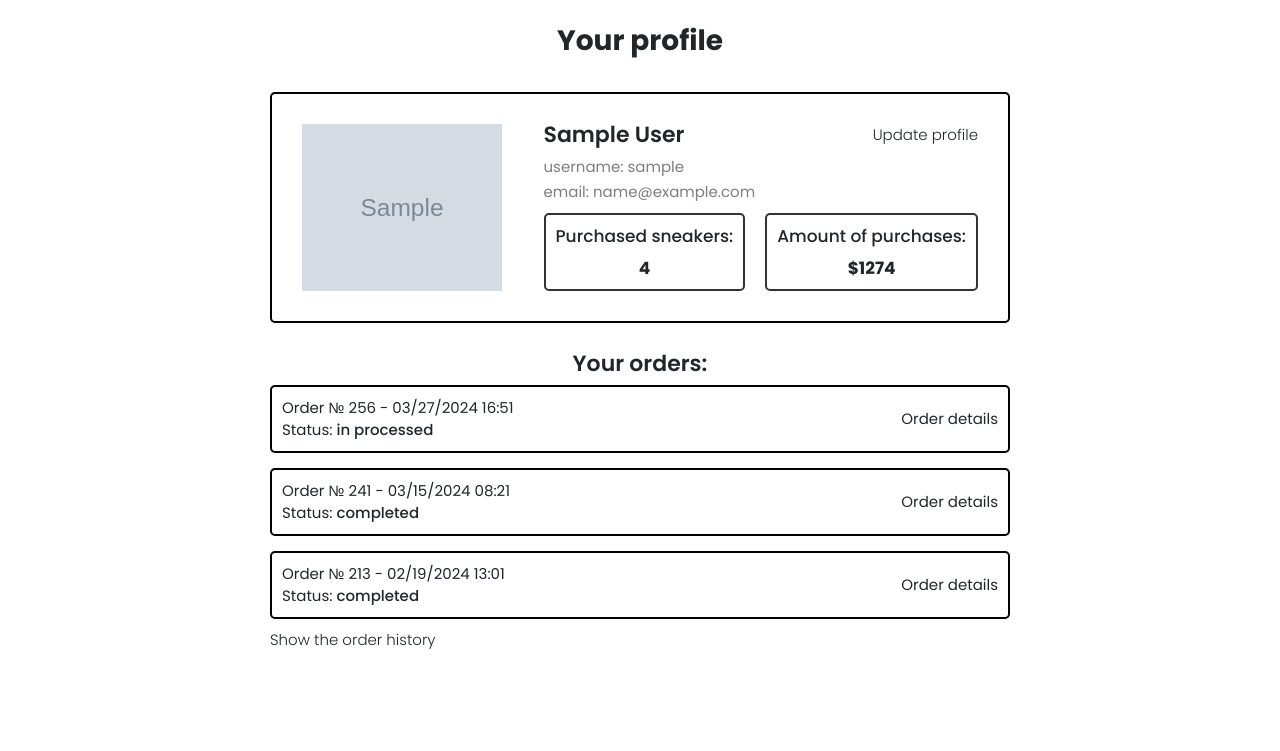
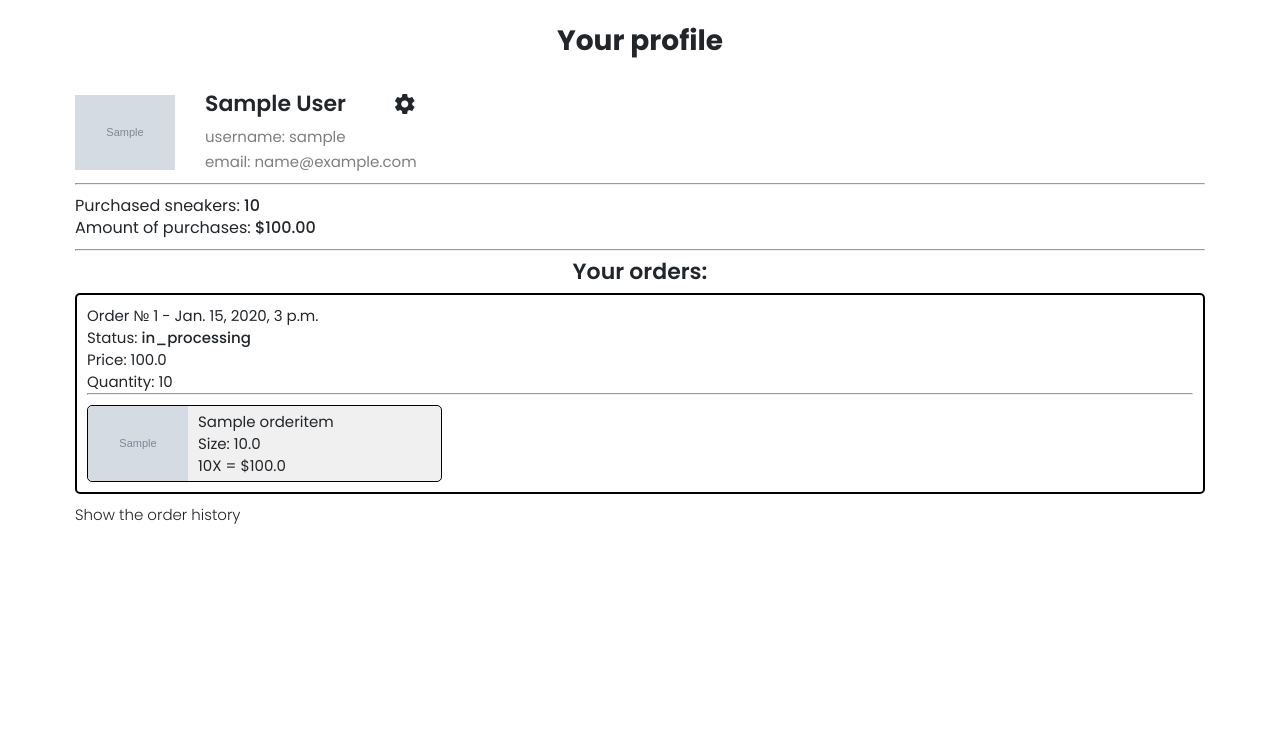
Before and after one commit to iamwebster/django-ecommerce, a Django app: page /user/profile/ in a window 1280 px wide. Shown: the part 82-833 px from the top of the page. After the commit the page ends 606 px from the top, so only its background shows below. Run offline with Django 4.2, Linux system fonts and the light colour scheme; a user stored in the database is signed in; tables that the repository leaves empty hold one stand-in row (values such as "Sample post"); grey boxes marked "Sample" are stand-in pictures; some libraries are stand-ins or nearby versions.

Commit message:
fix: edit orders display & methods in orders models

```diff
--- a/ecommerce/settings.py
+++ b/ecommerce/settings.py
@@ -155,3 +155,5 @@ MEDIA_ROOT = os.path.join(BASE_DIR, 'media')
 DEFAULT_AUTO_FIELD = 'django.db.models.BigAutoField'
 AUTH_USER_MODEL = 'users.User'
 LOGIN_URL = '/user/login/'
+
+USE_THOUSAND_SEPARATOR = True
--- a/orders/models.py
+++ b/orders/models.py
@@ -2,6 +2,19 @@ from django.db import models
 from django.contrib.auth import get_user_model
 
 from goods.models import ProductItem
+
+
+class OrderQuerySet(models.QuerySet):
+
+    def total_price(self):
+        if self:
+            return sum(order.order_price() for order in self)
+        return 0
+
+    def total_qty(self):
+        if self:
+            return sum(order.orderitem_quantity() for order in self)
+        return 0
 
 
 class Order(models.Model):
@@ -28,6 +41,15 @@ class Order(models.Model):
             ("refused", "Refused"),
         )
     )
+    objects = OrderQuerySet().as_manager()
+
+
+    def order_price(self):
+        return sum(item.product_price() for item in self.orderitem_set.all())
+
+    def orderitem_quantity(self):
+        return sum(item.quantity for item in self.orderitem_set.all())
+
 
     def __str__(self):
         return f"Order № {self.pk} | Customer {self.user.first_name} {self.user.last_name}"
@@ -46,8 +68,9 @@ class OrderItem(models.Model):
     quantity = models.PositiveIntegerField(default=0)
     created_at = models.DateTimeField(auto_now_add=True)
 
+    # objects = OrderItemQuerySet().as_manager()
 
-    def products_price(self):
+    def product_price(self):
         return round(self.product_item.product.sell_price() * self.quantity, 2)
 
     def __str__(self):
--- a/static/css/users_style.css
+++ b/static/css/users_style.css
@@ -86,23 +86,17 @@
 
 
 /* PROFILE */
-
-.container_profile {
-    max-width: 750px;
-    margin: 0 auto;
-}
-
 .profile__info__wrap {
-    border: 2px solid black;
-    padding: 30px;
-    border-radius: 5px;
     display: flex;
-    justify-content: space-between;
+    gap: 30px;
+    align-items: center;
+    padding-bottom: 10px;
 }
 
 .profile__img {
-    max-width: 200px;
-    max-height: 200px;
+    max-width: 100px;
+    max-height: 100px;
+    object-fit: cover;
 }
 
 .profile__name__update__wrap {
@@ -119,12 +113,10 @@
 
 .profile__update__link {
     display: block;
-    font-weight: 300;
 }
 
 .profile__update__link:hover,
-.profile__order__history:hover,
-.profile__order__detail__link:hover {
+.profile__order__history:hover {
     text-decoration: underline;
 }
 
@@ -135,31 +127,18 @@
 
 .profile__email {
     color: #7e7e7e;
-    padding-bottom: 10px;
 }
 
 .profile__analytics__wrap {
-    display: flex;
-    gap: 20px
+    padding: 10px 0;
 }
 
 .profile__analytics__item {
-    border: 2px solid #333;
-    border-radius: 5px;
-    padding: 10px;
+    font-size: 16px;
 }
 
-.profile__analytics__detail {
+.profile__analytics__value {
     font-weight: 500;
-    font-size: 17px;
-    text-align: center;
-}
-
-.profile__analytics__detail-total {
-    text-align: center;
-    padding-top: 10px;
-    font-size: 17px;
-    font-weight: 700;
 }
 
 .profile__orders__wrap {
@@ -169,16 +148,13 @@
 }
 
 .profile__order__item {
-    display: flex;
-    justify-content: space-between;
-    align-items: center;
     border: 2px solid black;
     padding: 10px;
     border-radius: 5px;
 }
 
 .profile__orders__title {
-    padding: 30px 0 10px;
+    padding: 10px 0;
     text-align: center;
 }
 
@@ -190,6 +166,28 @@
     display: inline-block;
     padding-top: 10px;
     font-weight: 300;
+}
+
+.order-item__wrap {
+    padding-top: 10px;
+    display: grid;
+    grid-template-columns: repeat(3, 1fr);
+    gap: 20px;
+}
+
+.order-item__item {
+    background-color: #f0f0f0;
+    border: 1px solid black;
+    border-radius: 5px;
+    display: flex;
+    gap: 10px;
+    align-items: center;
+}
+
+.order-item__image {
+    width: 100px;
+    border-radius: 5px 0 0 5px;
+    object-fit: cover;
 }
 
 
--- a/users/templates/users/profile.html
+++ b/users/templates/users/profile.html
@@ -10,7 +10,8 @@
 {% block content %}
 
 <section class="main_section">
-    <div class="container container_profile">
+    <div class="container">
+        <div class="profile">
             <h2 class="main__title">Your profile</h2>
             <div class="profile__info__wrap">
                 {% if user.image %}
@@ -21,49 +22,54 @@
                 <div class="profile__info">
                     <div class="profile__name__update__wrap">
                         <p class="profile__name">{{ user.first_name }} {{ user.last_name }}</p>
-                    <a href="{% url 'update_profile' %}" class="profile__update__link">Update profile</a>
+                        <a href="{% url 'update_profile' %}" class="material-icons profile__update__link">settings</a>
                     </div>
                     <p class="profile__username">username: {{ user.username }}</p>
                     <p class="profile__email">email: {{ user.email }}</p>
-                <div class="profile__analytics__wrap">
-                    <div class="profile__analytics__item">
-                        <p class="profile__analytics__detail">Purchased sneakers:</p>
-                        <p class="profile__analytics__detail-total">4</p>
-                    </div>
-                    <div class="profile__analytics__item">
-                        <p class="profile__analytics__detail">Amount of purchases:</p>
-                        <p class="profile__analytics__detail-total">$1274</p>
                 </div>
             </div>
+            <hr>
+            <div class="profile__analytics__wrap">
+                <p class="profile__analytics__item">Purchased sneakers: <span class="profile__analytics__value">{{ orders.total_qty }}</span></p>
+                <p class="profile__analytics__item">Amount of purchases: <span class="profile__analytics__value">${{ orders.total_price|floatformat:2 }}</span></p>
+            </div>
+            <hr>
+            <h2 class="profile__orders__title">Your orders:</h2>
+            <div class="profile__orders__wrap">
+
+                {% for order in orders %}
+                <div class="profile__order__item">
+                    <div class="profile__order__info__wrap">
+
+                        <p class="profile__order__info">Order № {{ order.id }} - {{ order.created_at }}</p>
+                        <p>Status: <span class="profile__order__status">{{ order.status }}</span></p>
+                        <p class="profile__order__info">Price: {{ order.order_price }}</p>
+                        <p class="profile__order__info">Quantity: {{ order.orderitem_quantity }}</p>
+
+                    </div>
+                    <hr>
+                    <div class="order-item__wrap">
+                        {% for item in order.orderitem_set.all %}
+                        <div class="order-item__item">
+                            {% comment %} <a href="{{ item.product_item.product.get_absolute_url }}"> {% endcomment %}
+                                <img class="order-item__image" src="{{ item.product_item.product.image.url }}" alt="">
+                            {% comment %} </a> {% endcomment %}
+                            <div class="">
+                                <a href="{{ item.product_item.product.get_absolute_url }}" class="order-item__info">{{ item.name }}</a>
+                                <p class="order-item__info">Size: {{ item.product_item.size }}</p>
+                                <p class="order-item__info">{{ item.quantity }}X = ${{ item.product_price }}</p>
                             </div>
                         </div>
-        <h2 class="profile__orders__title">Your orders:</h2>
-        <div class="profile__orders__wrap">
-            <div class="profile__order__item">
-                <div class="profile__order__info__wrap">
-                    <p class="profile__order__info">Order № 256 - 03/27/2024 16:51</p>
-                    <p>Status: <span class="profile__order__status">in processed</span></p>
+                        {% endfor %}
                     </div>
-                <a href="#" class="profile__order__detail__link">Order details</a>
+
                 </div>
-            <div class="profile__order__item">
-                <div class="profile__order__info__wrap">
-                    <p class="profile__order__info">Order № 241 - 03/15/2024 08:21</p>
-                    <p>Status: <span class="profile__order__status">completed</span></p>
-                </div>
-                <a href="#" class="profile__order__detail__link">Order details</a>
-            </div>
-            <div class="profile__order__item">
-                <div class="profile__order__info__wrap">
-                    <p class="profile__order__info">Order № 213 - 02/19/2024 13:01</p>
-                    <p>Status: <span class="profile__order__status">completed</span></p>
-                </div>
-                <a href="#" class="profile__order__detail__link">Order details</a>
-            </div>
+                {% endfor %}
 
             </div>
             <a href="#" class="profile__order__history">Show the order history</a>
         </div>
+    </div>
 </section>
 
 {% endblock %}
--- a/users/views.py
+++ b/users/views.py
@@ -1,25 +1,16 @@
-# from django.shortcuts import render
+from django.shortcuts import redirect, render
 from django.urls import reverse
 from django.http import HttpResponseRedirect
 from django.contrib import auth
-# from django.contrib.auth.decorators import login_required
-
-# from orders.forms import CreateOrderForm
-
-
-from .forms import UserLoginForm, UserRegistrationForm, ProfileForm
-# from carts.models import UserCart
-
-
 from django.contrib.auth.decorators import login_required
 from django.db import transaction
 from django.forms import ValidationError
-from django.shortcuts import redirect, render
 
 from carts.models import UserCart
-
 from orders.forms import CreateOrderForm
 from orders.models import Order, OrderItem
+
+from .forms import UserLoginForm, UserRegistrationForm, ProfileForm
 
 
 def login(request):
@@ -78,7 +69,9 @@ def logout(request):
 
 @login_required
 def profile(request):
-    return render(request, 'users/profile.html')
+    orders = Order.objects.filter(user=request.user)
+
+    return render(request, 'users/profile.html', {'orders': orders})
 
 
 @login_required
@@ -92,17 +85,6 @@ def update_profile(request):
         form = UserRegistrationForm(instance=request.user)
 
     return render(request, 'users/update_profile.html', {'form': form})
-
-
-# def user_cart(request):
-#     if request.user.is_authenticated:
-#         initial = {
-#                 'first_name': request.user.first_name,
-#                 'last_name': request.user.last_name,
-#         }
-
-#         form = CreateOrderForm(initial=initial)
-#     return render(request, 'users/cart_page.html', {'form': form})
 
 
 @login_required
@@ -146,12 +128,11 @@ def user_cart(request):
                             product_item.remains -= quantity
                             product_item.save()
 
-                        # Clean the user's cart after creating an order
+                        # Clean the user's cart after creating order
                         cart_items.delete()
 
                         return redirect('profile')
-            except ValidationError as e:
-                print(str(e))
+            except ValidationError:
                 return redirect('cart')
     else:
         initial = {
```
Also changed, not shown: static/img/background-images/first.png (added), static/img/background-images/sec.png (added), static/img/background-images/third.png (added), 4 other files. Lines whose indentation alone changed are shown as unchanged.
